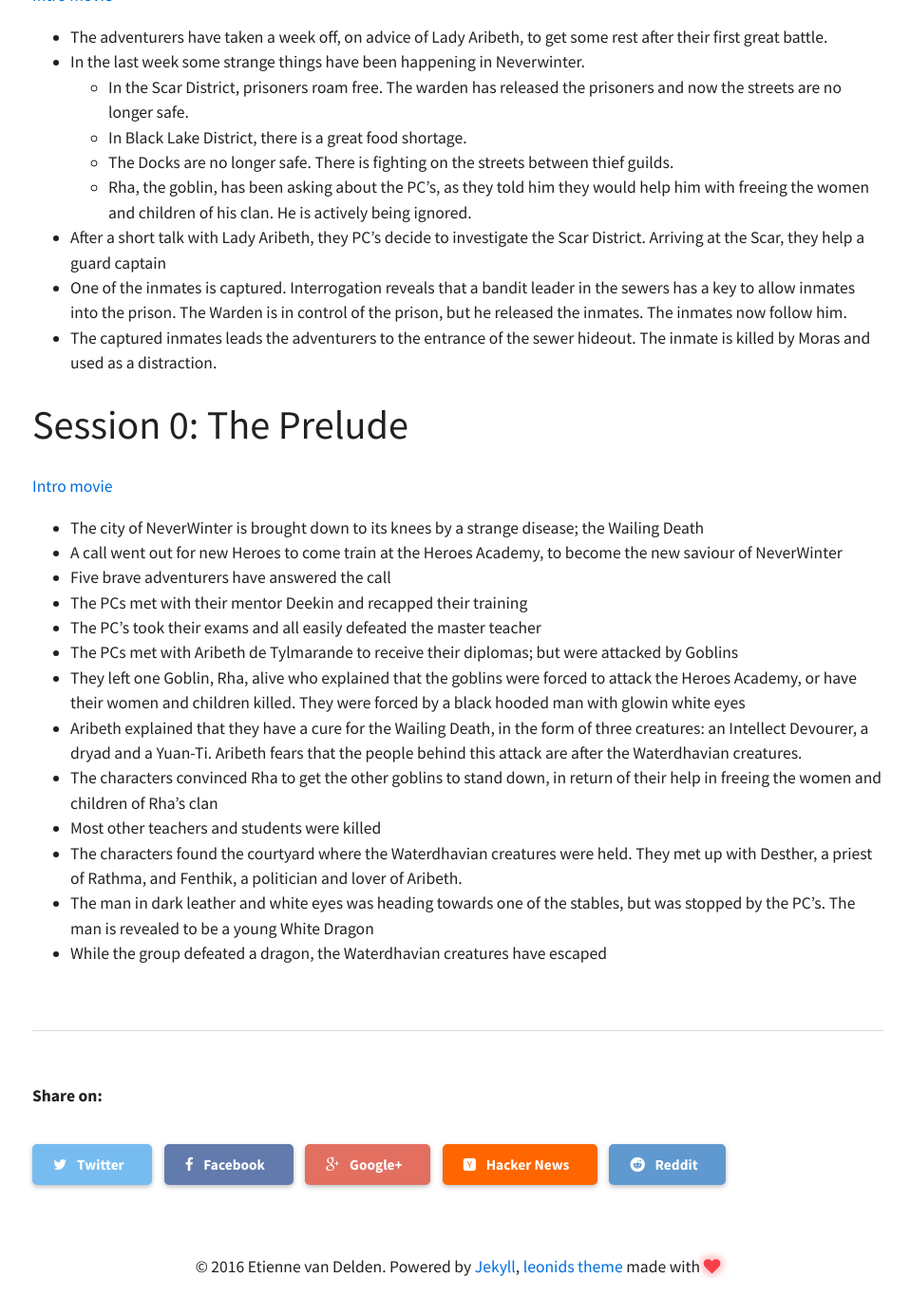
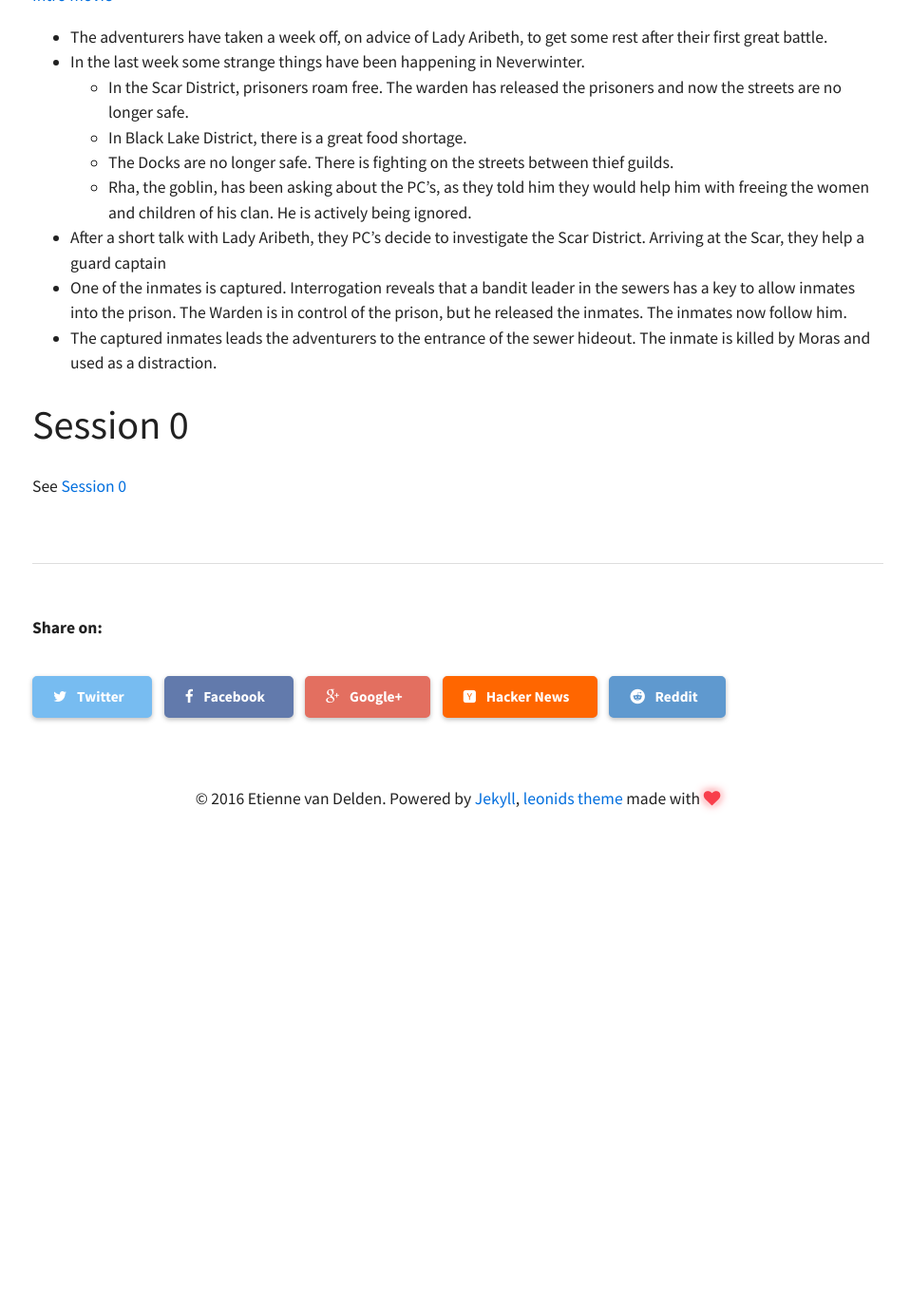
Before and after one commit to eirvandelden/eirvandelden.github.io, a Jekyll site: the page built from _posts/dnd/2015-08-30-adventure-log.markdown, in a window 1280 px wide and 1400 px high, scrolled down 3481 px. Shown: the top 1385 px of the window at 95% size, without its empty margins (158-1116 px from the left). Built offline with Jekyll 4.4.1, drawn with Linux system fonts in a browser that asks for light colours; comment, search, counter and statistics services are not loaded; after the commit the page ends 4389 px from its top, so only the background shows below that; some of the changed text lies outside the part shown.

Commit message:
Extract Session 0 into it's own post

```diff
--- a/_posts/dnd/2015-08-30-adventure-log.markdown
+++ b/_posts/dnd/2015-08-30-adventure-log.markdown
@@ -110,20 +110,6 @@ What could go better:
 - One of the inmates is captured. Interrogation reveals that a bandit leader in the sewers has a key to allow inmates into the prison. The Warden is in control of the prison, but he released the inmates. The inmates now follow him.
 - The captured inmates leads the adventurers to the entrance of the sewer hideout. The inmate is killed by Moras and used as a distraction.
 
-# Session 0: The Prelude
+# Session 0
 
-[Intro movie](https://youtu.be/-0qA7n4-E-Y?list=PL5U1SRexN7RUzwjvhTESUq0Q-yH4O8QF2)
-
- - The city of NeverWinter is brought down to its knees by a strange disease; the Wailing Death
- - A call went out for new Heroes to come train at the Heroes Academy, to become the new saviour of NeverWinter
- - Five brave adventurers have answered the call
- - The PCs met with their mentor Deekin and recapped their training
- - The PC's took their exams and all easily defeated the master teacher
- - The PCs met with Aribeth de Tylmarande to receive their diplomas; but were attacked by Goblins
- - They left one Goblin, Rha, alive who explained that the goblins were forced to attack the Heroes Academy, or have their women and children killed. They were forced by a black hooded man with glowin white eyes
- - Aribeth explained that they have a cure for the Wailing Death, in the form of three creatures: an Intellect Devourer, a dryad and a Yuan-Ti. Aribeth fears that the people behind this attack are after the Waterdhavian creatures.
- - The characters convinced Rha to get the other goblins to stand down, in return of their help in freeing the women and children of Rha's clan
- - Most other teachers and students were killed
- - The characters found the courtyard where the Waterdhavian creatures were held. They met up with Desther, a priest of Rathma, and Fenthik, a politician and lover of Aribeth.
- - The man in dark leather and white eyes was heading towards one of the stables, but was stopped by the PC's. The man is revealed to be a young White Dragon
- - While the group defeated a dragon, the Waterdhavian creatures have escaped
+See [Session 0]({% post_url /dnd/2015-08-30-session-0 %})
```
Also changed, not shown: other parts of _posts/dnd/2015-08-30-adventure-log.markdown (+1 -1 lines), _posts/dnd/2015-08-30-session-0.markdown (added, +24 -0 lines).
